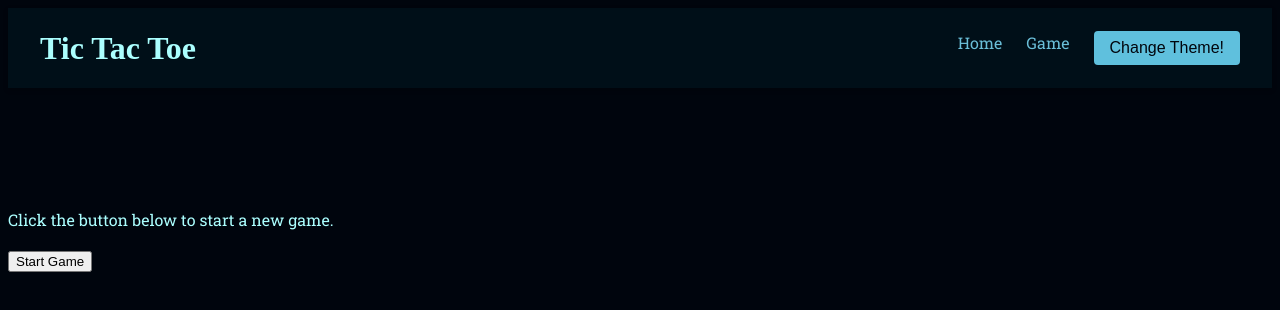
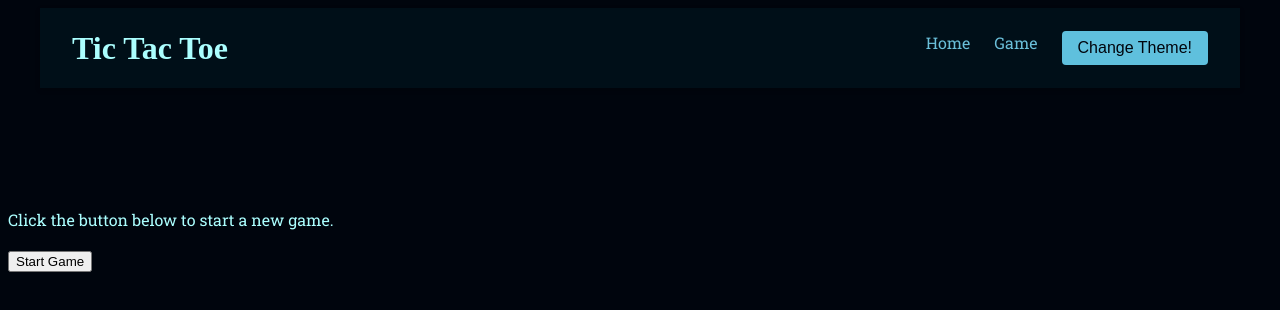
Before and after one commit to NickC64/tic-tac-toe, a React (Vite) app: page / in a window 1280 px wide. Shown: the top 310 px of the page. Built offline with nearby package versions, Linux system fonts and the light colour scheme; a web font is replaced by a local one.

Commit message:
feat: added maxwidth for navbar

```diff
--- a/src/routes/Navbar.jsx
+++ b/src/components/Navbar.jsx
@@ -1,6 +1,6 @@
 import { NavLink } from "react-router";
 import { useState } from "react";
-import "./navbar.scss";
+import "../routes/navbar.scss";
 
 export default function NavBar() {
     const [isLightTheme, setIsLightTheme] = useState(false);
--- a/src/index.jsx
+++ b/src/index.jsx
@@ -1,7 +1,7 @@
 import ReactDOM from 'react-dom/client';
 import { BrowserRouter, Routes, Route } from "react-router";
 
-import NavBar from "./routes/Navbar.jsx";
+import NavBar from "./components/Navbar.jsx";
 import Game from './routes/game/Game.jsx';
 import './routes/game/game.scss';
 import Home from "./routes/Home.jsx";
--- a/src/routes/navbar.scss
+++ b/src/routes/navbar.scss
@@ -10,6 +10,9 @@
   padding: 1rem 2rem;
   background-color: var(--bg);
   box-shadow: 0 2px 5px rgba(0, 0, 0, 0.2);
+  max-width: 1200px;
+  margin: 0 auto;
+  width: 100%;
 
   .navbar-title {
     font-family: 'Caprasimo', cursive;
```
